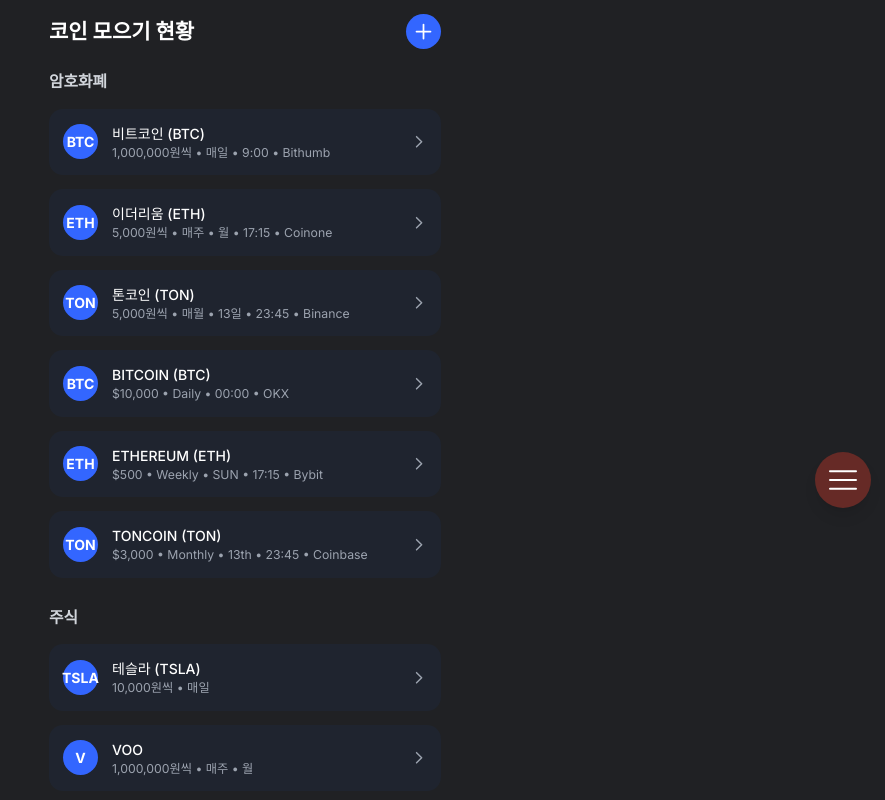
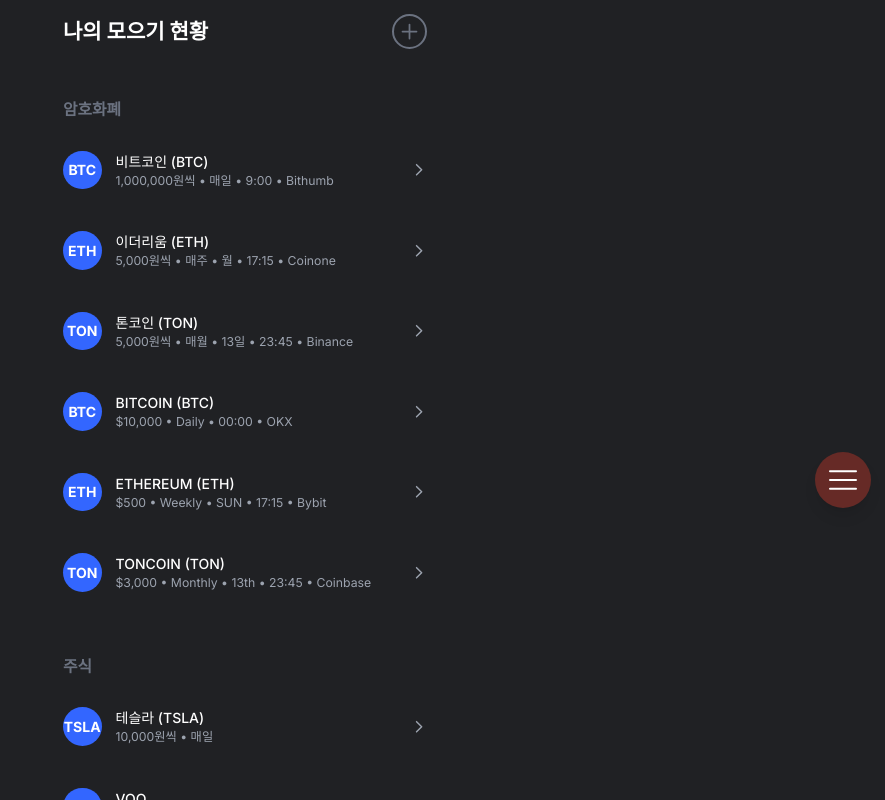
Before and after one commit to imsourceboom/nomorethink-front, a Next.js app: page /dca in a window 1280 px wide. Shown: the whole page, without its empty margins (395-1280 px from the left). Built offline with nearby package versions, Linux system fonts and the light colour scheme.

Commit message:
modified detail design

```diff
--- a/app/(pages)/dca/add/page.tsx
+++ b/app/(pages)/dca/add/page.tsx
@@ -130,8 +130,8 @@ export default function AddPage() {
     return (
         <ErrorBoundary>
             <TelegramWrapper>
-                <main className="flex flex-col items-center justify-start px-4 pb-24 bg-[var(--bg-color)]">
-                    <div className="w-full max-w-md mx-auto">
+                <main className="flex flex-col mx-auto max-w-md items-center justify-start px-4 pb-24 bg-[var(--bg-color)]">
+                    <div className="w-full ">
                         <h1 className="text-2xl font-bold mb-8 mt-4">코인 모으기</h1>
 
                         <form onSubmit={(e) => {
--- a/app/(pages)/dca/page.tsx
+++ b/app/(pages)/dca/page.tsx
@@ -34,14 +34,14 @@ export default function DcaPage() {
   return (
     <ErrorBoundary>
       <TelegramWrapper>
-        <main className="flex flex-col items-center justify-start px-4 pb-24 bg-[var(--bg-color)]">
-          <div className="w-full max-w-md mx-auto">
+        <main className="flex flex-col mx-auto max-w-md items-center justify-start px-4 pb-24 bg-[var(--bg-color)]">
+          <div className="w-full ">
             {/* Header with add button */}
-            <div className="flex items-center justify-between mt-4 mb-6">
-              <h1 className="text-2xl font-bold text-white">코인 모으기 현황</h1>
+            <div className="flex items-center justify-between mt-4 mb-10">
+              <h1 className="text-2xl font-bold text-white">나의 모으기 현황</h1>
               <Link href="/dca/add">
-                <button type="button" className="w-10 h-10 rounded-full bg-[var(--accent-color)] flex items-center justify-center">
-                  <svg className="w-6 h-6 text-white" fill="none" viewBox="0 0 24 24" stroke="currentColor">
+                <button type="button" className="w-10 h-10 rounded-full border-2 border-gray-500 flex items-center justify-center">
+                  <svg className="w-6 h-6 text-gray-500" fill="none" viewBox="0 0 24 24" stroke="currentColor">
                     <path strokeLinecap="round" strokeLinejoin="round" strokeWidth={2} d="M12 4v16m8-8H4" />
                   </svg>
                 </button>
@@ -49,13 +49,13 @@ export default function DcaPage() {
             </div>
             {/* DCA 신청 현황 리스트 */}
             {dcaData.map(section => (
-              <div key={section.title} className="mb-8">
-                <h2 className="text-lg font-semibold text-gray-300 mb-4">{section.title}</h2>
+              <div key={section.title} className="pt-4 mb-10">
+                <h2 className="text-lg font-semibold text-gray-500 mb-4">{section.title}</h2>
                 {section.items.map((item, idx) => (
                   <Link href={`/dca/add`} key={idx}>
-                    <div className="flex items-center justify-between p-4 bg-slate-800/50 rounded-2xl mb-4 cursor-pointer">
+                    <div className="flex items-center justify-between py-4 rounded-2xl mb-4 cursor-pointer">
                       <div className="flex items-center">
-                        <div className="w-10 h-10 rounded-full bg-[var(--accent-color)] flex items-center justify-center text-white font-bold mr-4">
+                        <div className="w-11 h-11 rounded-full bg-[var(--accent-color)] flex items-center justify-center text-white font-bold mr-4">
                           {item.name.match(/\(([^)]+)\)/)?.[1] ?? item.name[0]}
                         </div>
                         <div>
--- a/app/page.tsx
+++ b/app/page.tsx
@@ -77,7 +77,7 @@ export default function Home() {
       <TelegramWrapper>
         <div className="w-full min-h-full bg-[#202124] text-white">
           {/* 메인 콘텐츠 */}
-          <div className="max-w-md mx-auto p-4 pb-24">
+          <div className="max-w-md mx-auto px-4 pb-24">
             {/* 총 보유자산 섹션 */}
             <div className="mb-10">
               <div className="flex items-center text-lg mb-3">
```
